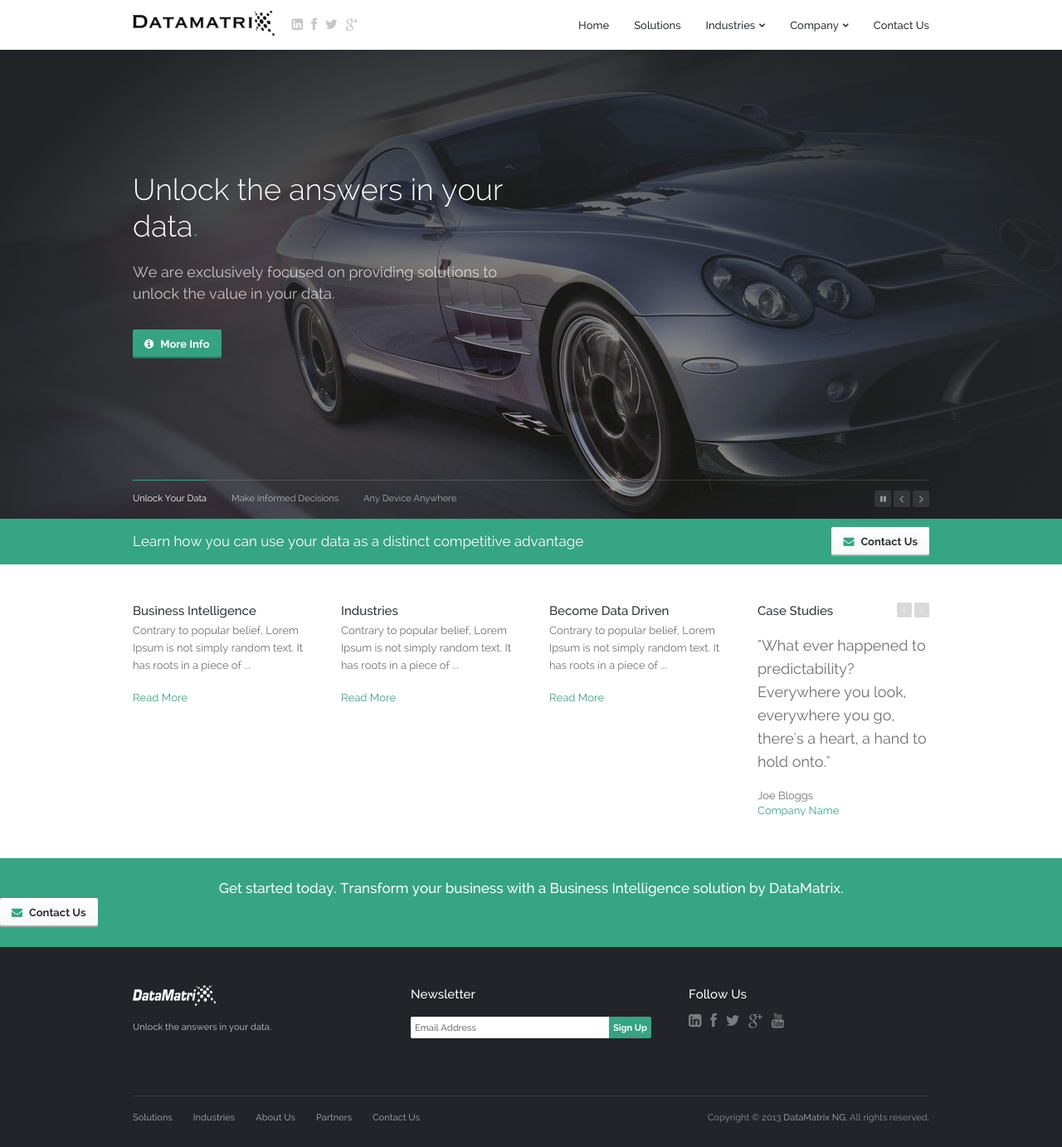
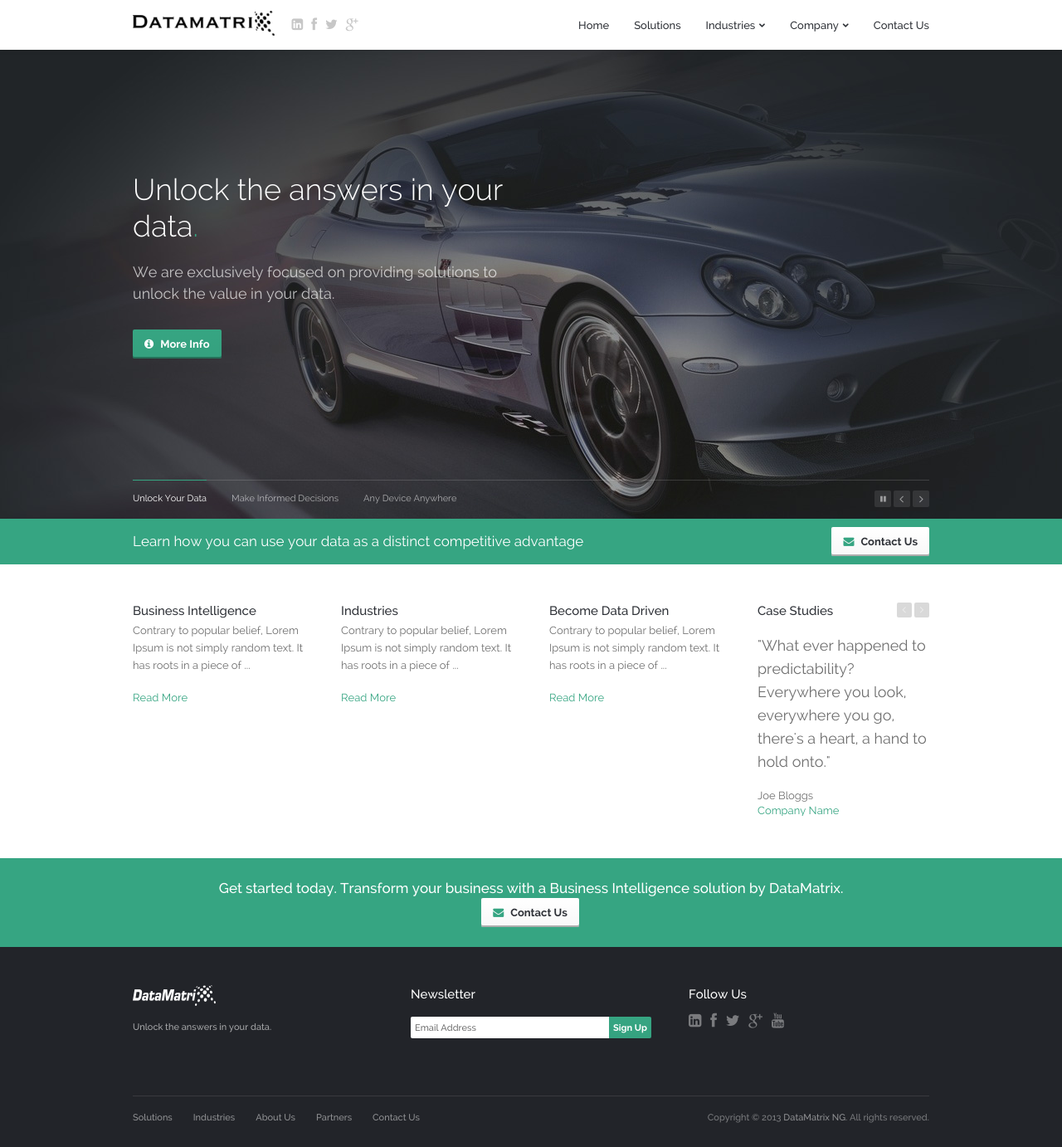
Before and after one commit to dtmtx/dtmtx.github.io, a Jekyll site: the page built from index.html, in a window 1280 px wide and 1382 px high. Shown: the whole window at 83% size. Built offline with Jekyll 4.4.1, drawn with Linux system fonts in a browser that asks for light colours; Markdown is read by kramdown in place of the engine named in the settings.

Commit message:
content update

```diff
--- a/_includes/foot.html
+++ b/_includes/foot.html
@@ -16,14 +16,12 @@
 <!-- Footer Infobar -->
 				<!-- ~~~~~~~~~~~~~~~~~~~~~~~~~~~~~~~~~~~~~~~~~~~~~~~~~~~~~~~~~~~~~~~~~~~~~ -->
 				<div class="footer-infobar">
-					<div class="text">
+					<div class="content-width">
 						<!-- Text -->
 						Get started today. Transform your business with a Business Intelligence solution by DataMatrix.
 					</div>
 					<!-- Button -->
-		            <div class="home-cta-bar-button">
 		              <a class="button white" href="#"><i class="fa fa-envelope"></i>Contact Us</a>
-		            </div>
 				</div>
 				<!-- ~~~~~~~~~~~~~~~~~~~~~~~~~~~~~~~~~~~~~~~~~~~~~~~~~~~~~~~~~~~~~~~~~~~~~ -->
 				<!-- END Footer Infobar -->
```
